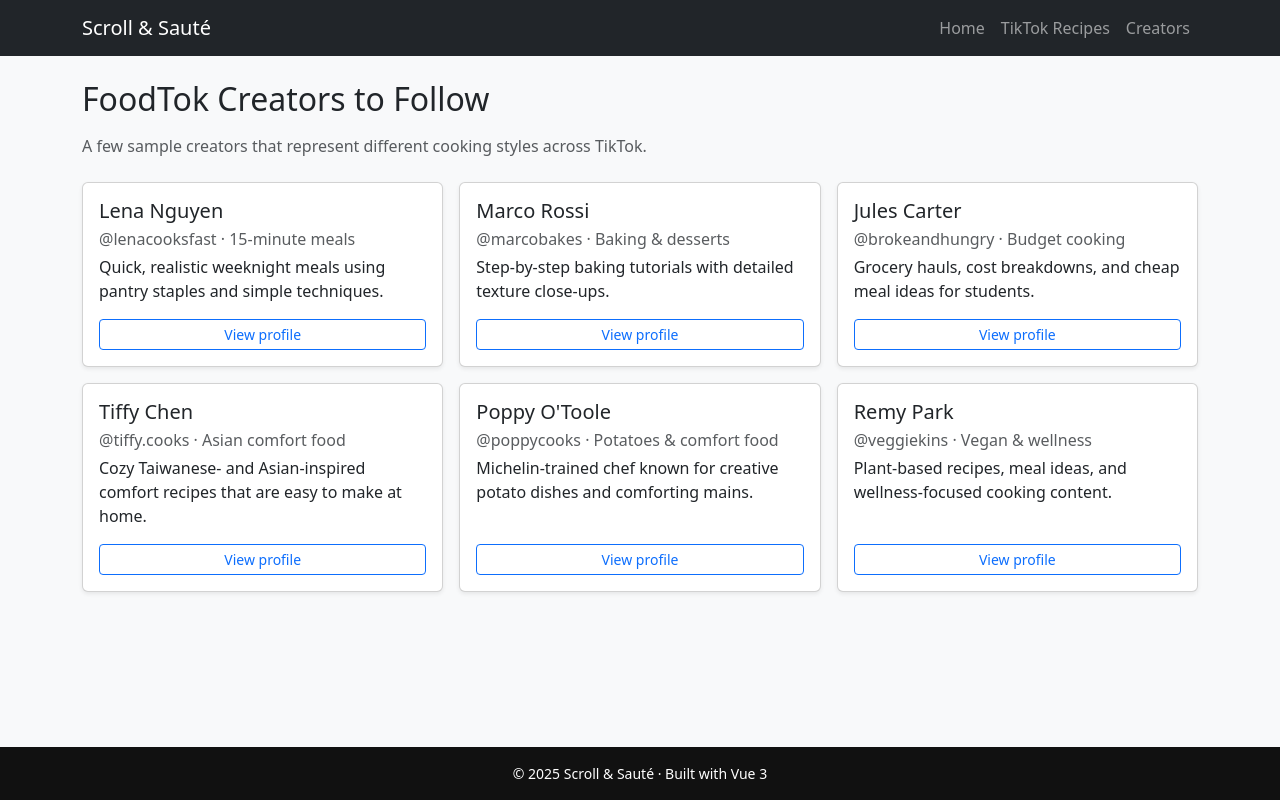
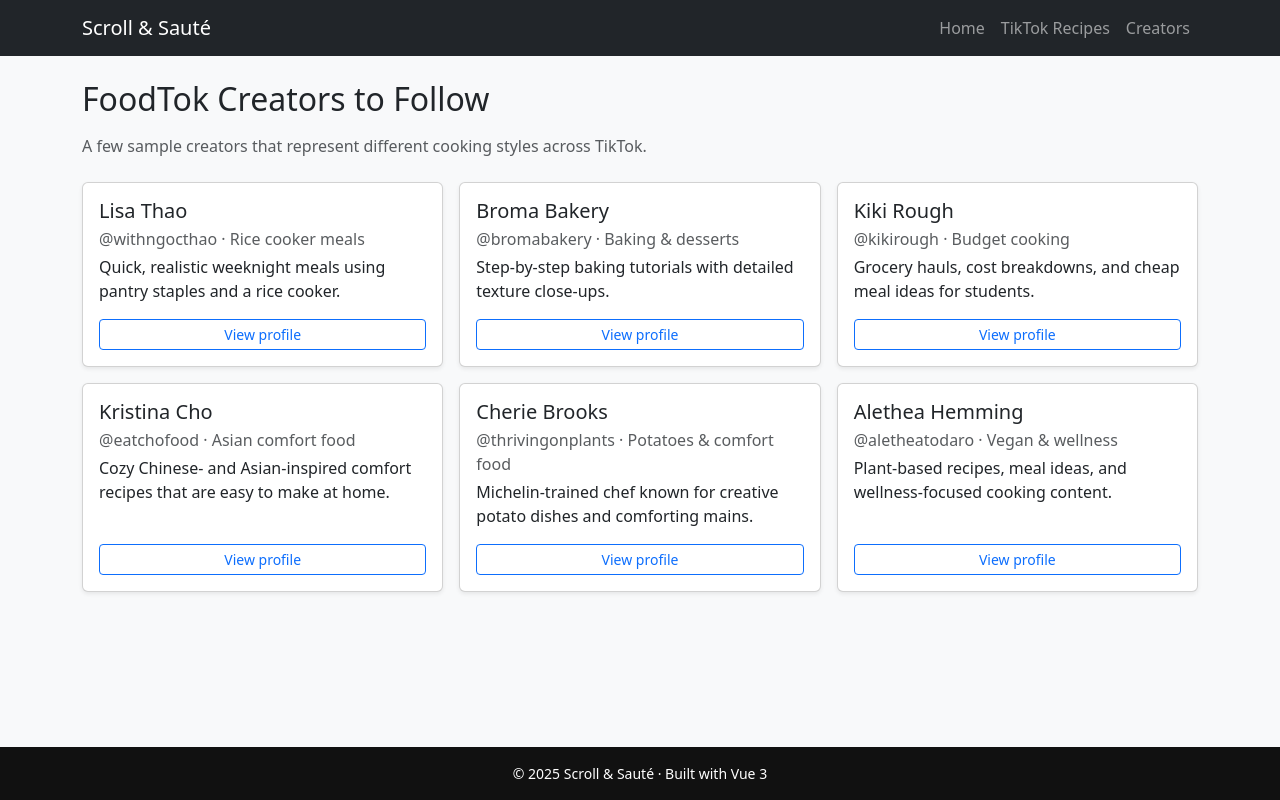
Before and after one commit to shernandez13/scroll-and-saute, a Vue app: page /creators in a window 1280 px wide. Built offline with nearby package versions, Linux system fonts and the light colour scheme.

Commit message:
Add more FoodTok creators with real profile links

```diff
--- a/src/views/CreatorsView.vue
+++ b/src/views/CreatorsView.vue
@@ -39,57 +39,57 @@
 const creators = [
   {
     id: 1,
-    name: 'Lena Nguyen',
-    handle: '@lenacooksfast',
-    niche: '15-minute meals',
+    name: 'Lisa Thao',
+    handle: '@withngocthao',
+    niche: 'Rice cooker meals',
     vibe:
-      'Quick, realistic weeknight meals using pantry staples and simple techniques.',
-    url: 'https://www.tiktok.com/@lenacooksfast'
+      'Quick, realistic weeknight meals using pantry staples and a rice cooker.',
+    url: 'https://www.tiktok.com/@withngocthao?is_from_webapp=1&sender_device=pc'
   },
   {
     id: 2,
-    name: 'Marco Rossi',
-    handle: '@marcobakes',
+    name: 'Broma Bakery',
+    handle: '@bromabakery',
     niche: 'Baking & desserts',
     vibe:
       'Step-by-step baking tutorials with detailed texture close-ups.',
-    url: 'https://www.tiktok.com/@marcobakes'
+    url: 'https://www.tiktok.com/@bromabakery?is_from_webapp=1&sender_device=pc'
   },
   {
     id: 3,
-    name: 'Jules Carter',
-    handle: '@brokeandhungry',
+    name: 'Kiki Rough',
+    handle: '@kikirough',
     niche: 'Budget cooking',
     vibe:
       'Grocery hauls, cost breakdowns, and cheap meal ideas for students.',
-    url: 'https://www.tiktok.com/@brokeandhungry'
+    url: 'https://www.tiktok.com/@kikirough?is_from_webapp=1&sender_device=pc'
   },
   {
     id: 4,
-    name: 'Tiffy Chen',
-    handle: '@tiffy.cooks',
+    name: 'Kristina Cho',
+    handle: '@eatchofood',
     niche: 'Asian comfort food',
     vibe:
-      'Cozy Taiwanese- and Asian-inspired comfort recipes that are easy to make at home.',
-    url: 'https://www.tiktok.com/@tiffy.cooks'
+      'Cozy Chinese- and Asian-inspired comfort recipes that are easy to make at home.',
+    url: 'https://www.tiktok.com/@eatchofood?is_from_webapp=1&sender_device=pc'
   },
   {
     id: 5,
-    name: 'Poppy O\'Toole',
-    handle: '@poppycooks',
+    name: 'Cherie Brooks',
+    handle: '@thrivingonplants',
     niche: 'Potatoes & comfort food',
     vibe:
       'Michelin-trained chef known for creative potato dishes and comforting mains.',
-    url: 'https://www.tiktok.com/@poppycooks'
+    url: 'https://www.tiktok.com/@thrivingonplants?is_from_webapp=1&sender_device=pc'
   },
   {
     id: 6,
-    name: 'Remy Park',
-    handle: '@veggiekins',
+    name: 'Alethea Hemming',
+    handle: '@aletheatodaro',
     niche: 'Vegan & wellness',
     vibe:
       'Plant-based recipes, meal ideas, and wellness-focused cooking content.',
-    url: 'https://www.tiktok.com/@veggiekins'
+    url: 'https://www.tiktok.com/@aletheatodaro?is_from_webapp=1&sender_device=pc'
   }
 ]
 
```
